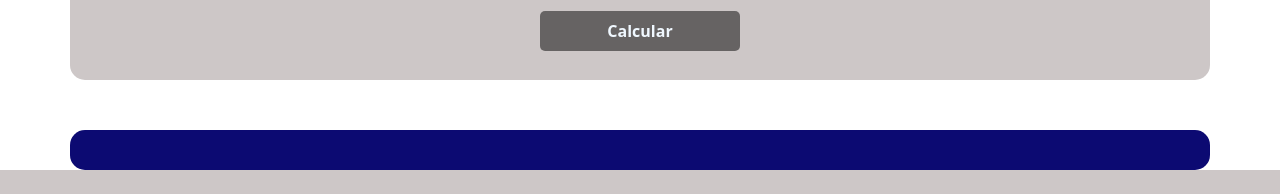
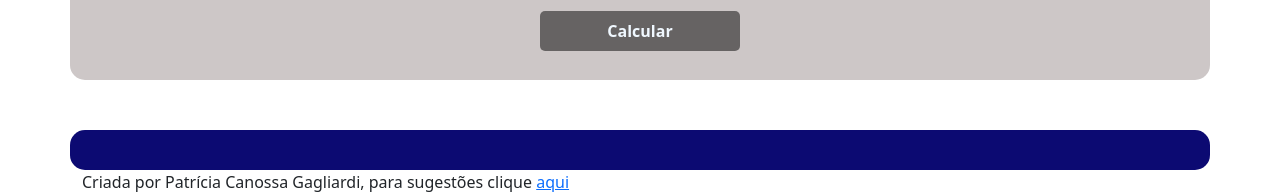
Before and after one commit to pcanossa/VetCalc, a PHP site: page / in a window 1280 px wide. Shown: the part 770-964 px from the top of the page. Before the commit the page ends 940 px from the top, so only its background shows below. Run offline with PHP 8.4, Linux system fonts and the light colour scheme.

Commit message:
Update index.php
Adicional de crédito na página

```diff
--- a/index.php
+++ b/index.php
@@ -171,4 +171,7 @@
     </div>
 
 </body>
+    <div class="container creditos">
+        <footer>Criada por Patrícia Canossa Gagliardi, para sugestões clique <a href="mailto:p.canossa@hotmail.com">aqui</a></footer>
+    </div>
 </html>
```
